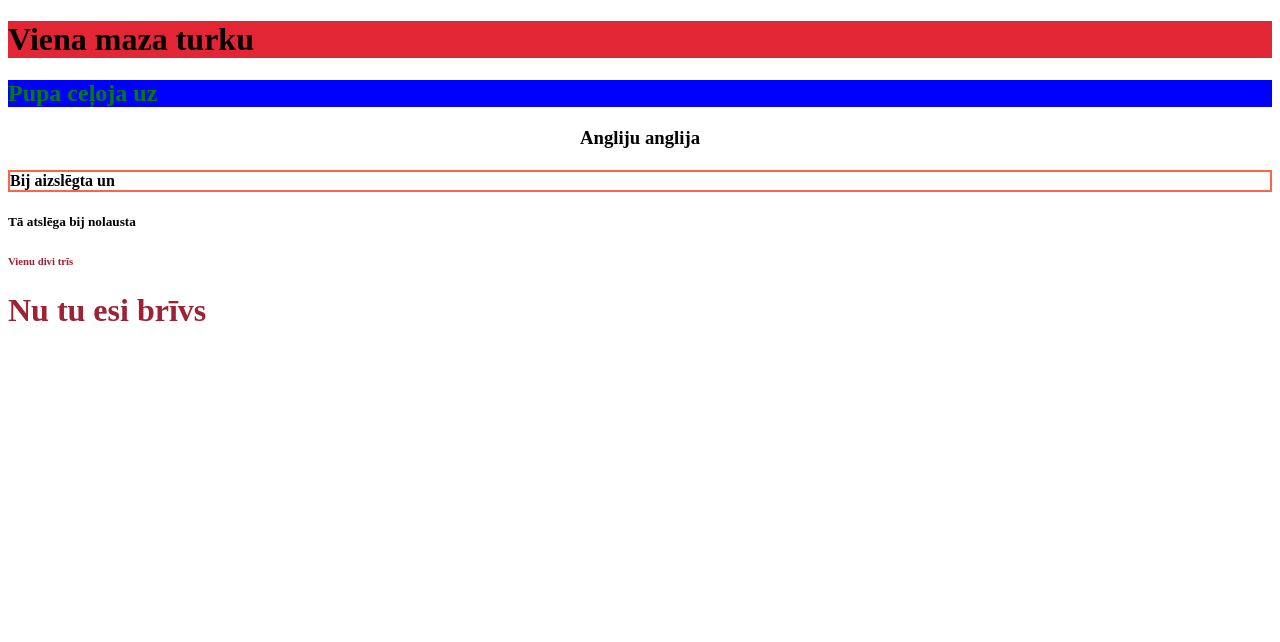
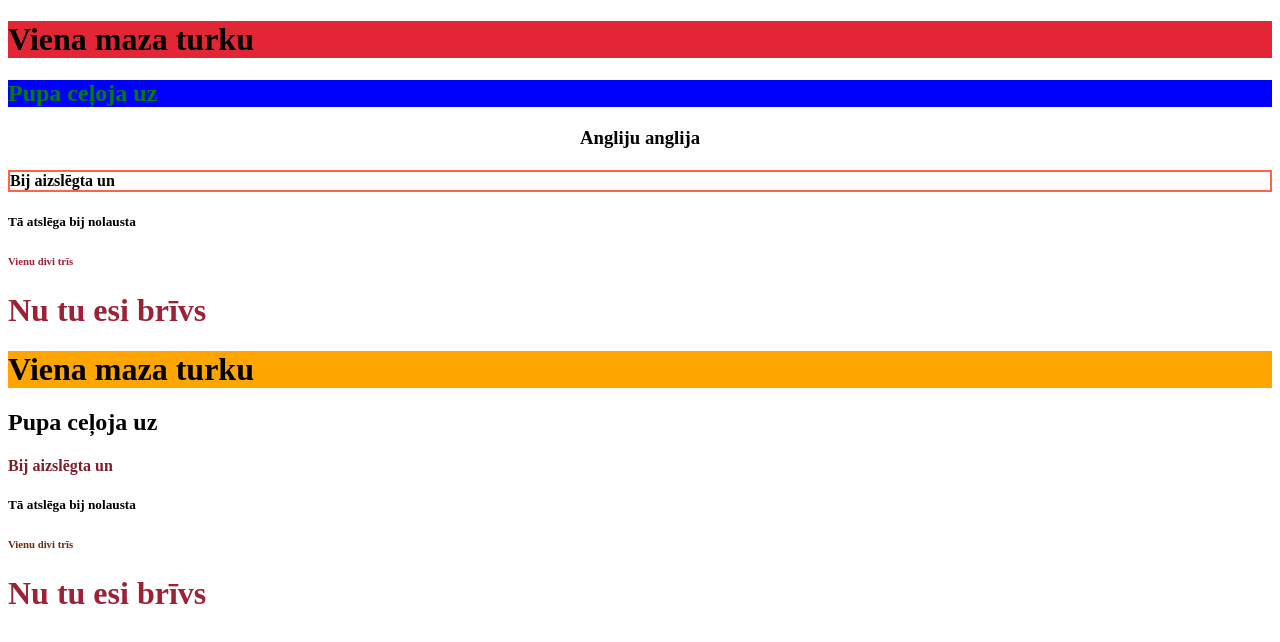
Before and after one commit to Gabriels2007/w3page_style, a plain HTML site: page index.html in a window 1280 px wide. Drawn offline with Linux system fonts and the light colour scheme.

Commit message:
Update index.html

```diff
--- a/index.html
+++ b/index.html
@@ -14,5 +14,13 @@
 <h6 style="color:rgb(157,34,53)">Vienu divi trīs</h6>
 <h1 style="color:#9D2235">Nu tu esi brīvs</h1>
 
+  <h1 style="background-color:orange;">Viena maza turku</h1>
+<h2 style="border:2px solid Tomato:">Pupa ceļoja uz</h2>
+<h3 style="color:green;background-color:blue;"Angliju anglija</h3>
+<h4 style="color:rgb(127,31,43)">Bij aizslēgta un</h4>
+<h5>Tā atslēga bij nolausta</h5>
+<h6 style="color:rgb(106,44,13)">Vienu divi trīs</h6>
+<h1 style="color:#9C2235">Nu tu esi brīvs</h1>
+
 </body>
 </html>
```
